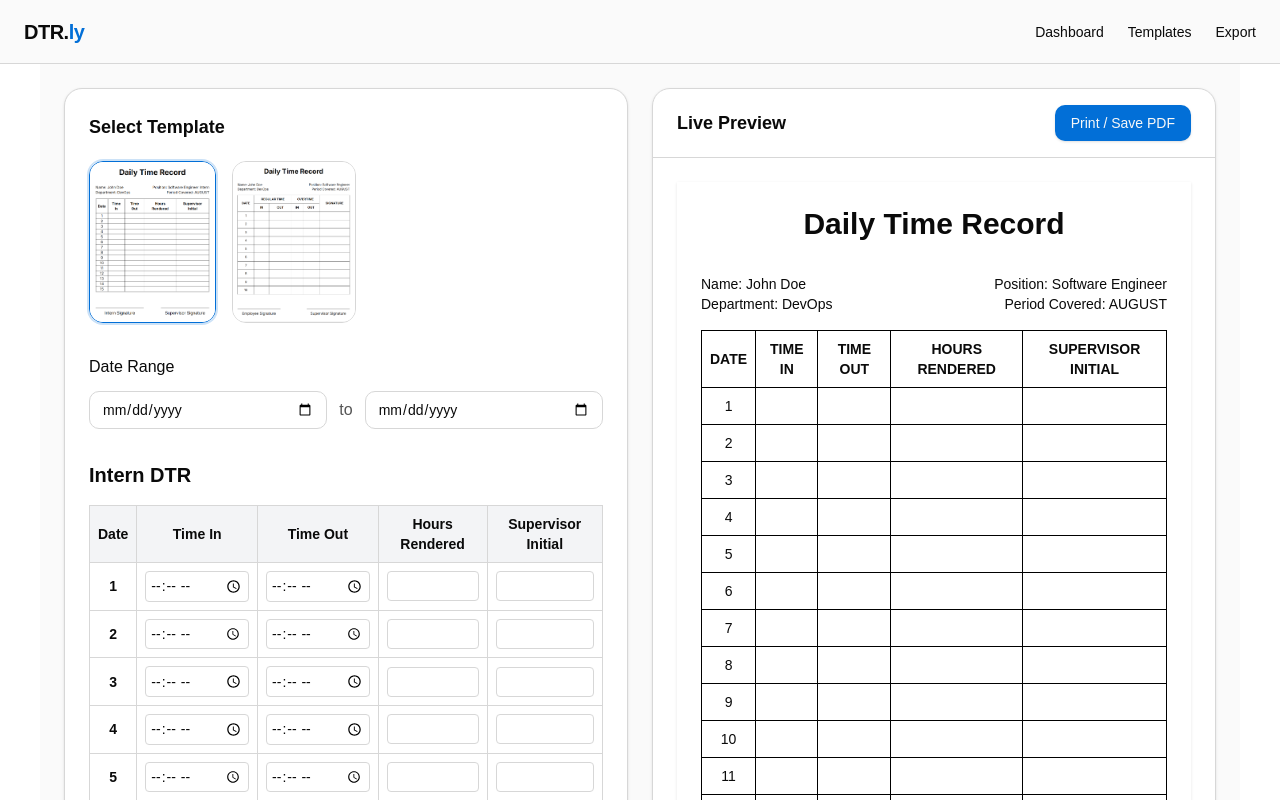
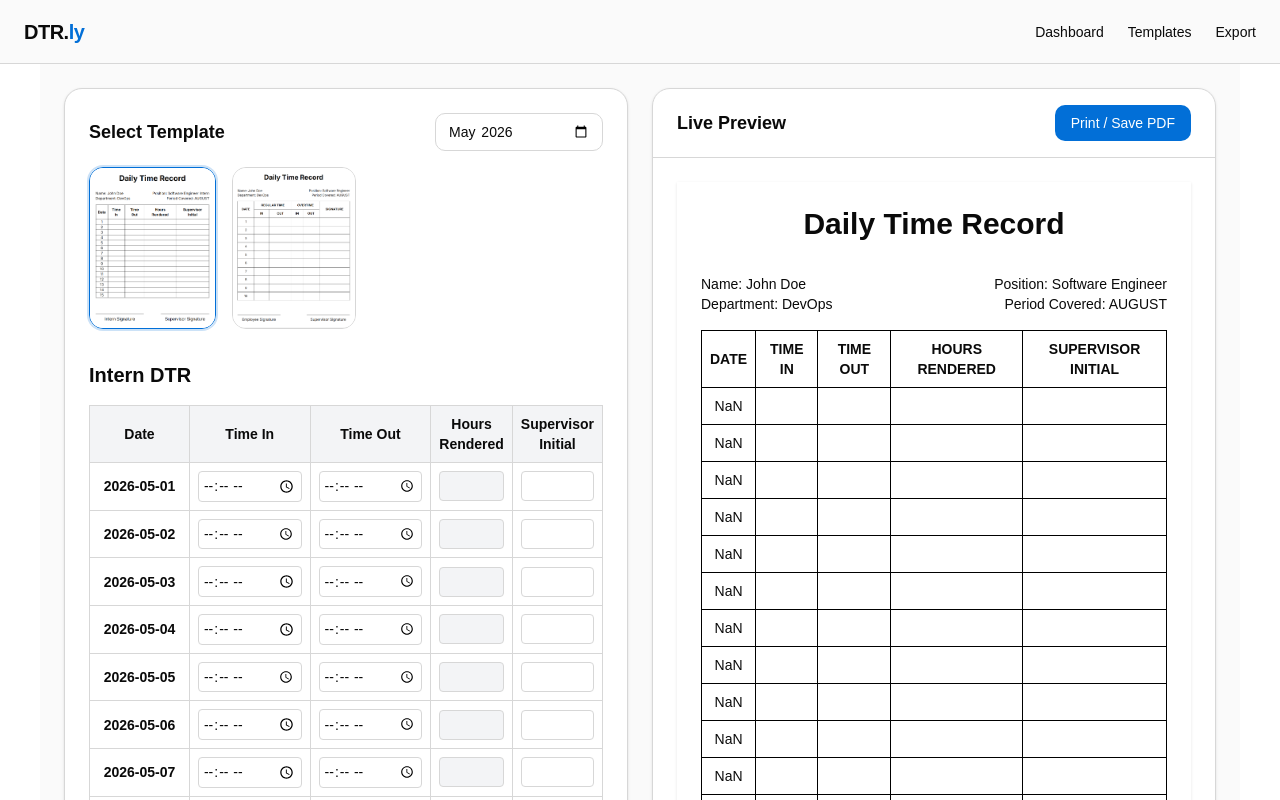
Before and after one commit to DevTacs/DTRly, a React (Vite) app in the folder client/: page /dtr/intern in a window 1280 px wide. Shown: the top 800 px of the page. Built offline with nearby package versions, Linux system fonts and the light colour scheme.

Commit message:
feat: improve intern form

```diff
--- a/client/package.json
+++ b/client/package.json
@@ -20,6 +20,7 @@
     "radix-ui": "^1.4.3",
     "react": "^19.2.5",
     "react-dom": "^19.2.5",
+    "react-hook-form": "^7.75.0",
     "shadcn": "^4.7.0",
     "tailwind-merge": "^3.6.0",
     "tailwindcss": "^4.3.0",
--- a/client/src/components/intern/form.tsx
+++ b/client/src/components/intern/form.tsx
@@ -6,8 +6,30 @@ type InternFormProps = {
     setInternInputs: React.Dispatch<React.SetStateAction<InternRow[]>>
 }
 
+function calculateHours(timeIn: string, timeOut: string): string {
+    if (!timeIn || !timeOut) return ""
+
+    const [inH, inM] = timeIn.split(":").map(Number)
+    const [outH, outM] = timeOut.split(":").map(Number)
+
+    const inMinutes = inH * 60 + inM
+    const outMinutes = outH * 60 + outM
+    const breakMinutes = 60
+
+    let diff = outMinutes - inMinutes
+
+    if (diff < 0) diff += 24 * 60
+
+    diff -= breakMinutes
+
+    if (diff < 0) diff = 0
+
+    const hours = diff / 60
+
+    return hours.toFixed(2)
+}
+
 export default function InternForm({
-    ranges,
     internInputs,
     setInternInputs,
 }: InternFormProps) {
@@ -28,81 +50,82 @@ export default function InternForm({
                     </thead>
 
                     <tbody>
-                        {ranges.map((_, index) => (
-                            <tr key={index} className="text-center">
-                                {/* Day */}
-                                <td className="border p-2 font-semibold">
-                                    {index + 1}
+                        {internInputs.map((input, index) => (
+                            <tr key={input.date} className="text-center">
+                                {/* DATE */}
+                                <td className="w-27.5 border p-2 font-semibold">
+                                    {input.date}
                                 </td>
 
-                                {/* Time In */}
+                                {/* TIME IN */}
                                 <td className="border p-2">
                                     <input
                                         type="time"
-                                        value={internInputs[index].timeIn}
+                                        value={input.timeIn}
                                         onChange={(e) => {
                                             const updated = [...internInputs]
+
                                             updated[index] = {
                                                 ...updated[index],
                                                 timeIn: e.target.value,
                                             }
+
                                             setInternInputs(updated)
                                         }}
                                         className="w-full border p-1 rounded"
                                     />
                                 </td>
 
-                                {/* Time Out */}
+                                {/* TIME OUT */}
                                 <td className="border p-2">
                                     <input
                                         type="time"
-                                        value={internInputs[index].timeOut}
+                                        value={input.timeOut}
                                         onChange={(e) => {
                                             const updated = [...internInputs]
+
                                             updated[index] = {
                                                 ...updated[index],
                                                 timeOut: e.target.value,
                                             }
+
                                             setInternInputs(updated)
                                         }}
                                         className="w-full border p-1 rounded"
                                     />
                                 </td>
 
-                                {/* Hours Rendered */}
+                                {/* HOURS RENDERED (read-only for now) */}
                                 <td className="border p-2">
                                     <input
                                         type="text"
+                                        readOnly
                                         value={
-                                            internInputs[index].hoursRendered
+                                            (input.hoursRendered =
+                                                calculateHours(
+                                                    input.timeIn,
+                                                    input.timeOut,
+                                                ))
                                         }
-                                        onChange={(e) => {
-                                            const updated = [...internInputs]
-                                            updated[index] = {
-                                                ...updated[index],
-                                                hoursRendered: e.target.value,
-                                            }
-                                            setInternInputs(updated)
-                                        }}
-                                        className="w-full border p-1 rounded"
+                                        onChange={() => console.log("first")}
+                                        className="w-full border p-1 rounded bg-gray-100"
                                     />
                                 </td>
 
-                                {/* Supervisor Initial */}
+                                {/* SUPERVISOR INITIAL */}
                                 <td className="border p-2">
                                     <input
                                         type="text"
-                                        value={
-                                            internInputs[index]
-                                                .supervisorInitial
-                                        }
+                                        value={input.supervisorInitial}
                                         onChange={(e) => {
                                             const updated = [...internInputs]
+
                                             updated[index] = {
                                                 ...updated[index],
                                                 supervisorInitial:
                                                     e.target.value,
                                             }
+
                                             setInternInputs(updated)
                                         }}
                                         className="w-full border p-1 rounded"
--- a/client/src/routes/dtr/intern.tsx
+++ b/client/src/routes/dtr/intern.tsx
@@ -2,7 +2,7 @@ import InternForm from "@/components/intern/form"
 import PreviewInternDtr from "@/components/intern/preview"
 import type {InternRow, TemplateType} from "@/types/template-type"
 import {createFileRoute, useNavigate} from "@tanstack/react-router"
-import {useEffect, useState} from "react"
+import {useEffect, useMemo, useState} from "react"
 
 export const Route = createFileRoute("/dtr/intern")({
     component: RouteComponent,
@@ -10,6 +10,7 @@ export const Route = createFileRoute("/dtr/intern")({
 
 function RouteComponent() {
     const navigate = useNavigate()
+
     const [templates] = useState<TemplateType[]>([
         {
             id: "intern",
@@ -22,67 +23,103 @@ function RouteComponent() {
             image: "../employee-dtr.png",
         },
     ])
-    const [ranges] = useState<number[]>(Array.from({length: 31}))
+
     const [selectedTemplate] = useState<TemplateType>(templates[0])
-    const [internInputs, setInternInputs] = useState<InternRow[]>(() =>
-        ranges.map((_, index) => ({
-            index,
+
+    // 👉 SOURCE OF TRUTH
+    const [startingMonth, setStartingMonth] = useState<string>(
+        new Date().toISOString().slice(0, 7),
+    )
+
+    const [internInputs, setInternInputs] = useState<InternRow[]>([])
+
+    // -----------------------------
+    // DERIVED: total days in month
+    // -----------------------------
+    const totalDays = useMemo(() => {
+        const date = new Date(startingMonth + "-01")
+        return new Date(date.getFullYear(), date.getMonth() + 1, 0).getDate()
+    }, [startingMonth])
+
+    // -----------------------------
+    // DERIVED: day numbers (1–31)
+    // -----------------------------
+    const ranges = useMemo(
+        () => Array.from({length: totalDays}, (_, i) => i + 1),
+        [totalDays],
+    )
+
+    // -----------------------------
+    // INIT / RESET INPUTS PER MONTH
+    // -----------------------------
+    useEffect(() => {
+        const baseDate = new Date(startingMonth + "-01")
+
+        const newInputs: InternRow[] = Array.from(
+            {length: totalDays},
+            (_, index) => {
+                const currentDate = new Date(baseDate)
+                currentDate.setDate(baseDate.getDate() + index)
+
+                return {
+                    date: currentDate.toISOString().split("T")[0],
                     timeIn: "",
                     timeOut: "",
                     hoursRendered: "",
                     supervisorInitial: "",
-        })),
+                }
+            },
         )
-    const firstHalf = internInputs.slice(0, 15)
-    const secondHalf = internInputs.slice(15)
 
-    useEffect(() => {
-        setInternInputs(
-            ranges.map((_, index) => ({
-                index,
-                timeIn: "",
-                timeOut: "",
-                hoursRendered: "",
-                supervisorInitial: "",
-            })),
-        )
-    }, [ranges])
+        setInternInputs(newInputs)
+    }, [startingMonth, totalDays])
+
+    // -----------------------------
+    // SPLIT FOR PRINTING
+    // -----------------------------
+    const mid = Math.ceil(internInputs.length / 2)
+    const firstHalf = internInputs.slice(0, mid)
+    const secondHalf = internInputs.slice(mid)
 
     return (
         <div className="min-h-screen bg-muted/40">
-            {/* MAIN */}
             <main className="grid grid-cols-1 lg:grid-cols-2 gap-6 p-6">
                 {/* LEFT PANEL */}
                 <aside className="rounded-2xl border bg-card p-6 shadow-sm h-fit">
-                    <h2 className="text-lg font-semibold mb-5">
+                    {/* HEADER */}
+                    <div className="flex justify-between items-center mb-4">
+                        <h2 className="text-lg font-semibold">
                             Select Template
                         </h2>
 
+                        <input
+                            type="month"
+                            value={startingMonth}
+                            onChange={(e) => setStartingMonth(e.target.value)}
+                            className="rounded-lg border px-3 py-2 text-sm"
+                        />
+                    </div>
+
                     {/* TEMPLATE CARDS */}
-                    <div className=" flex flex-row items-center gap-4">
+                    <div className="flex gap-4">
                         {templates.map((template) => (
                             <div
                                 key={template.id}
                                 onClick={() =>
                                     navigate({to: `/dtr/${template.id}`})
                                 }
-                                className={`
-                                relative overflow-hidden rounded-xl cursor-pointer
-                                border transition-all duration-300 group
-                                ${
+                                className={`relative overflow-hidden rounded-xl cursor-pointer border transition-all group ${
                                     selectedTemplate.id === template.id
                                         ? "border-primary ring-2 ring-primary/20"
                                         : "border-border hover:border-primary/50"
-                                }
-                            `}>
+                                }`}>
                                 <img
                                     src={template.image}
-                                    alt={template.name}
-                                    className="h-40 w-full object-cover group-hover:scale-105 transition duration-300"
+                                    className="h-40 w-full object-cover group-hover:scale-105 transition"
                                 />
 
-                                <div className="absolute inset-0 bg-black/50 opacity-0 group-hover:opacity-100 transition flex items-center justify-center">
-                                    <span className="text-white text-center text-lg font-semibold">
+                                <div className="absolute inset-0 bg-black/50 opacity-0 group-hover:opacity-100 flex items-center justify-center">
+                                    <span className="text-white font-semibold">
                                         {template.name}
                                     </span>
                                 </div>
@@ -90,26 +127,8 @@ function RouteComponent() {
                         ))}
                     </div>
 
-                    {/* DATE RANGE */}
-                    <div className="mt-8">
-                        <h3 className="font-medium mb-3">Date Range</h3>
-
-                        <div className="flex items-center gap-3">
-                            <input
-                                type="date"
-                                className="w-full rounded-lg border bg-background px-3 py-2 text-sm outline-none focus:ring-2 focus:ring-primary"
-                            />
-
-                            <span className="text-muted-foreground">to</span>
-
-                            <input
-                                type="date"
-                                className="w-full rounded-lg border bg-background px-3 py-2 text-sm outline-none focus:ring-2 focus:ring-primary"
-                            />
-                        </div>
-                    </div>
-
-                    {/* INPUT FORM */}
+                    {/* FORM */}
+                    {internInputs.length > 0 && (
                         <div className="mt-8">
                             <InternForm
                                 ranges={ranges}
@@ -117,35 +136,40 @@ function RouteComponent() {
                                 setInternInputs={setInternInputs}
                             />
                         </div>
+                    )}
                 </aside>
 
                 {/* RIGHT PREVIEW */}
-                <section className="space-y-6 sticky top-6 self-start h-fit">
-                    {/* SCREEN PREVIEW */}
-                    <div className="print:hidden rounded-2xl border bg-white shadow-sm overflow-hidden">
-                        <div className="border-b px-6 py-4 flex items-center justify-between">
+                <section className="sticky top-6 h-fit space-y-6">
+                    <div className="border bg-white rounded-2xl shadow-sm overflow-hidden print:hidden">
+                        <div className="flex justify-between items-center border-b px-6 py-4">
                             <h2 className="text-lg font-semibold">
                                 Live Preview
                             </h2>
 
                             <button
                                 onClick={() => window.print()}
-                                className="rounded-lg bg-primary px-4 py-2 text-sm text-primary-foreground shadow hover:opacity-90 transition">
+                                className="bg-primary text-white px-4 py-2 rounded-lg text-sm">
                                 Print / Save PDF
                             </button>
                         </div>
 
-                        <div className="overflow-auto max-h-[85vh] p-6">
+                        <div className="p-6 max-h-[85vh] overflow-auto">
+                            {internInputs.length > 0 && (
                                 <PreviewInternDtr internInputs={internInputs} />
+                            )}
                         </div>
                     </div>
                 </section>
+
                 {/* PRINT AREA */}
-                <div className="hidden print:block print-area">
+                {internInputs.length > 0 && (
+                    <div className="hidden print:block px-10">
                         <PreviewInternDtr internInputs={firstHalf} />
-                    <div className="page-break"></div>
+                        <div className="page-break" />
                         <PreviewInternDtr internInputs={secondHalf} />
                     </div>
+                )}
             </main>
         </div>
     )
--- a/client/src/types/template-type.ts
+++ b/client/src/types/template-type.ts
@@ -7,7 +7,7 @@ export type TemplateType = {
 }
 
 export type EmployeeRow = {
-    date: number
+    date: string
     regularTimeIn: string
     regularTimeOut: string
     overtimeIn: string
@@ -16,7 +16,7 @@ export type EmployeeRow = {
 }
 
 export type InternRow = {
-    index: number
+    date: string
     timeIn: string
     timeOut: string
     hoursRendered: string
```
Also changed, not shown: 1 other file (tests, documents, lock files or other folders). Lines whose indentation alone changed are shown as unchanged.
